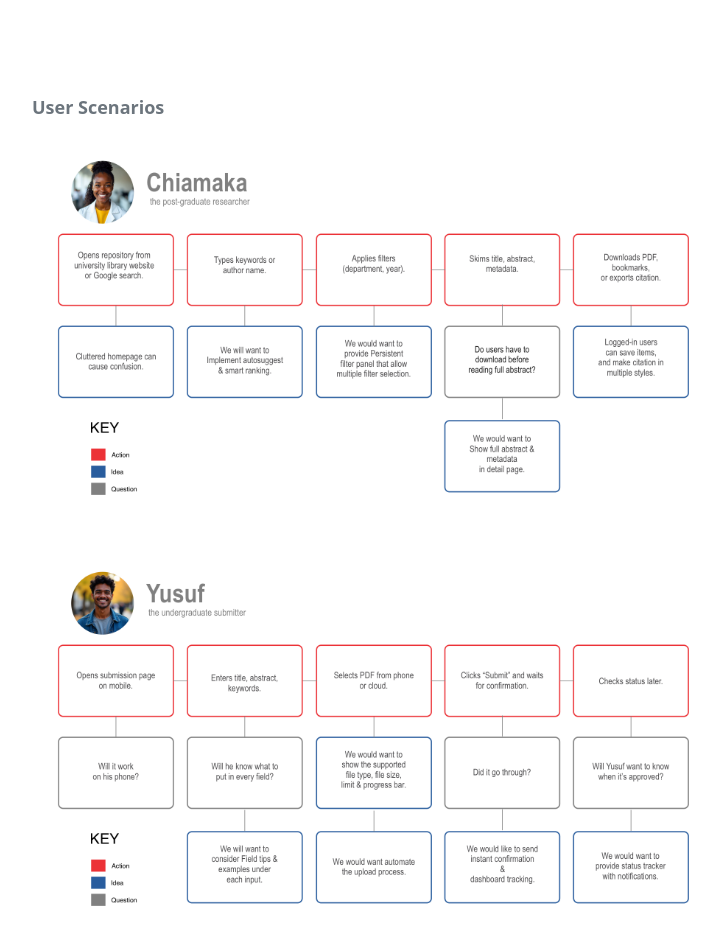
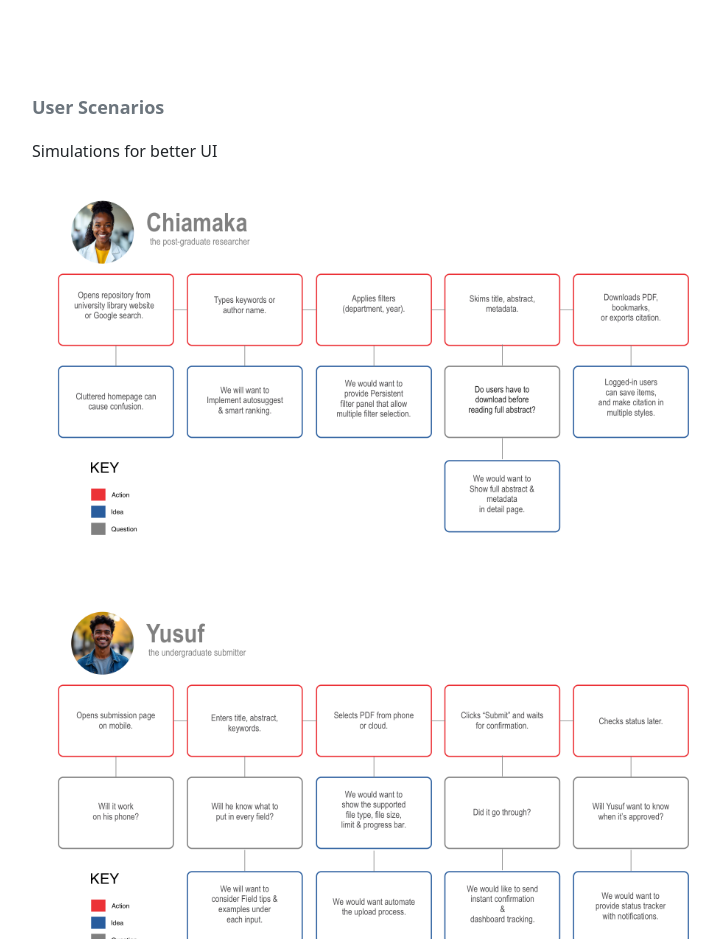
Before and after one commit to Cikasoro/aleeyuyarima, a plain HTML site: page ecothesis.html in a window 1280 px wide. Shown: the part 3920-4859 px from the top of the page, without its empty margins (240-960 px from the left). Drawn offline with nearby package versions, Linux system fonts and the light colour scheme.

Commit message:
update ecpthesis.html

```diff
--- a/ecothesis.html
+++ b/ecothesis.html
@@ -116,6 +116,9 @@
                             <p class="custom-paragraph text-secondary fw-bold">
                                 User Scenarios
                             </p>
+                            <p>
+                                Simulations for better UI
+                            </p>
                             <div class="row">
                                 <div class="row justify-content-center"><img src="project-images/ecothesis-images/userscenario1.png" alt="Project 1" class="img-fluid w-100"></div>
                                 <div class="vspace3"></div>
```
